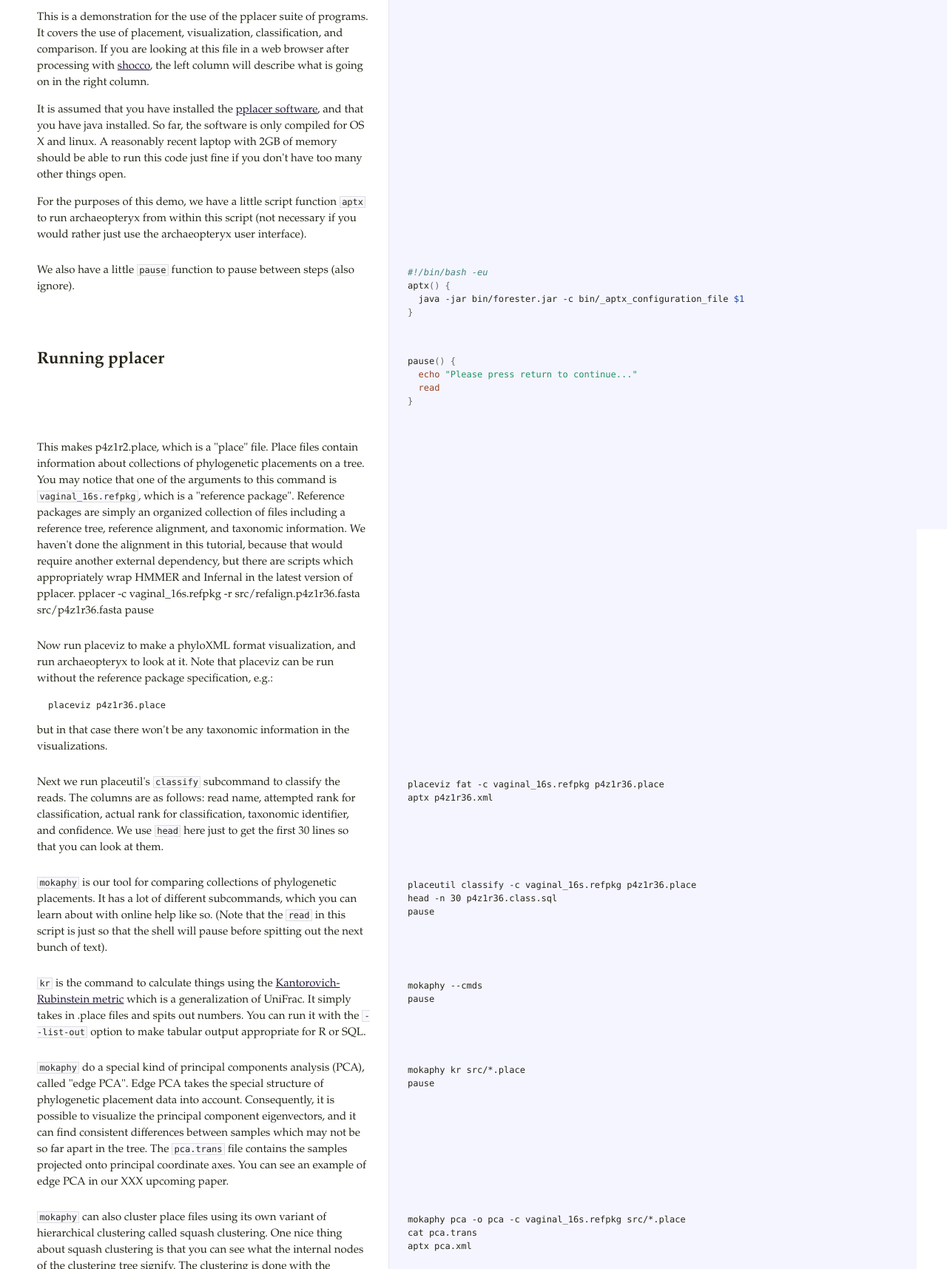
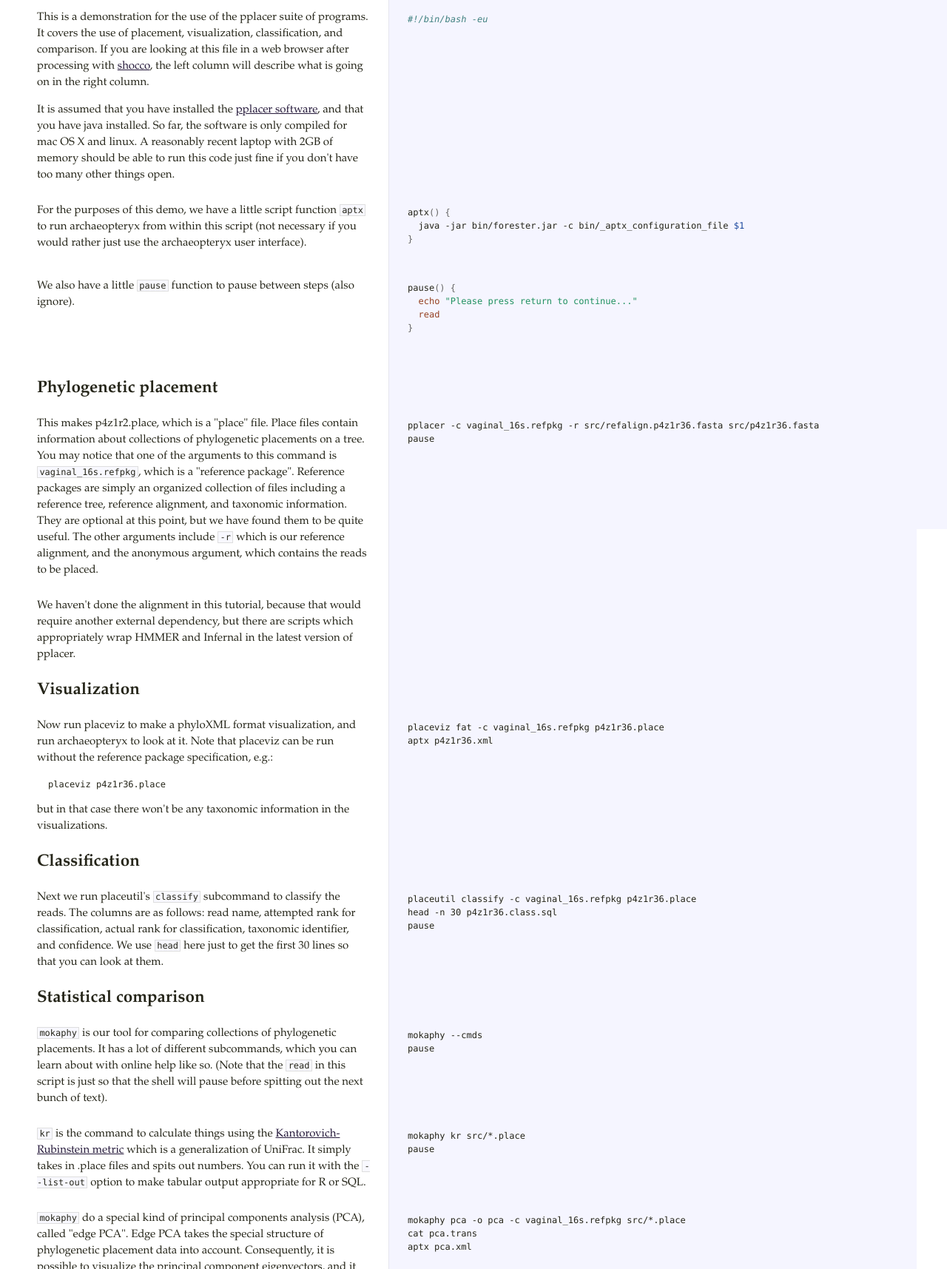
Before and after one commit to fhcrc/microbiome-demo, a plain HTML site: page pplacer_demo.html in a window 1280 px wide. Shown: the part 85-1800 px from the top of the page at 74% size. Drawn offline with Linux system fonts and the light colour scheme.

Commit message:
sections

```diff
--- a/pplacer_demo.html
+++ b/pplacer_demo.html
@@ -25,32 +25,39 @@ what is going on in the right column.</p>
 <p>It is assumed that you have installed the
 <a href="http://matsen.fhcrc.org/pplacer/download.html">pplacer software</a>,
 and that you have java installed. So far, the software is only compiled for
-OS X and linux. A reasonably recent laptop with 2GB of memory should be able
-to run this code just fine if you don't have too many other things open.</p>
+mac OS X and linux. A reasonably recent laptop with 2GB of memory should be
+able to run this code just fine if you don't have too many other things open.</p>
+
+</td><td class=code><div class=highlight><pre>
+<span class="c">#!/bin/bash -eu</span>
+
+</pre></div></td></tr><tr><td class=docs>
 
 <p>For the purposes of this demo, we have a little script function <code>aptx</code> to
 run archaeopteryx from within this script (not necessary if you would rather
 just use the archaeopteryx user interface).</p>
+
+</td><td class=code><div class=highlight><pre>
+aptx<span class="o">()</span> <span class="o">{</span>
+  java -jar bin/forester.jar -c bin/_aptx_configuration_file <span class="nv">$1</span>
+<span class="o">}</span>
 
 </pre></div></td></tr><tr><td class=docs>
 
 <p>We also have a little <code>pause</code> function to pause between steps (also ignore).</p>
 
 </td><td class=code><div class=highlight><pre>
-<span class="c">#!/bin/bash -eu</span>
-aptx<span class="o">()</span> <span class="o">{</span>
-  java -jar bin/forester.jar -c bin/_aptx_configuration_file <span class="nv">$1</span>
-<span class="o">}</span>
-
-</pre></div></td></tr><tr><td class=docs>
-
-<h2>Running pplacer</h2>
-
-</td><td class=code><div class=highlight><pre>
 pause<span class="o">()</span> <span class="o">{</span>
   <span class="nb">echo</span> <span class="s2">&quot;Please press return to continue...&quot;</span>
   <span class="nb">read</span>
 <span class="o">}</span>
+
+
+</pre></div></td></tr><tr><td class=docs>
+
+<h2>Phylogenetic placement</h2>
+
+</td><td class=code><div class=highlight><pre>
 
 </pre></div></td></tr><tr><td class=docs>
 
@@ -59,12 +66,28 @@ Place files contain information about collections of phylogenetic placements
 on a tree. You may notice that one of the arguments to this command is
 <code>vaginal_16s.refpkg</code>, which is a "reference package". Reference packages are
 simply an organized collection of files including a reference tree, reference
-alignment, and taxonomic information. We haven't done the alignment in this
+alignment, and taxonomic information. They are optional at this point, but we
+have found them to be quite useful. The other arguments include <code>-r</code> which is
+our reference alignment, and the anonymous argument, which contains the reads
+to be placed.</p>
+
+</td><td class=code><div class=highlight><pre>
+pplacer -c vaginal_16s.refpkg -r src/refalign.p4z1r36.fasta src/p4z1r36.fasta
+pause
+
+</pre></div></td></tr><tr><td class=docs>
+
+<p>We haven't done the alignment in this
 tutorial, because that would require another external dependency, but there
 are scripts which appropriately wrap HMMER and Infernal in the latest version
-of pplacer.
-pplacer -c vaginal_16s.refpkg -r src/refalign.p4z1r36.fasta src/p4z1r36.fasta
-pause</p>
+of pplacer.</p>
+
+</td><td class=code><div class=highlight><pre>
+
+
+</pre></div></td></tr><tr><td class=docs>
+
+<h2>Visualization</h2>
 
 </td><td class=code><div class=highlight><pre>
 
@@ -81,6 +104,15 @@ reference package specification, e.g.:</p>
 visualizations.</p>
 
 </td><td class=code><div class=highlight><pre>
+placeviz fat -c vaginal_16s.refpkg p4z1r36.place
+aptx p4z1r36.xml
+
+
+</pre></div></td></tr><tr><td class=docs>
+
+<h2>Classification</h2>
+
+</td><td class=code><div class=highlight><pre>
 
 </pre></div></td></tr><tr><td class=docs>
 
@@ -91,8 +123,15 @@ We use <code>head</code> here just to get the first 30 lines so that you can loo
 them.</p>
 
 </td><td class=code><div class=highlight><pre>
-placeviz fat -c vaginal_16s.refpkg p4z1r36.place
-aptx p4z1r36.xml
+placeutil classify -c vaginal_16s.refpkg p4z1r36.place
+head -n 30 p4z1r36.class.sql
+pause
+
+</pre></div></td></tr><tr><td class=docs>
+
+<h2>Statistical comparison</h2>
+
+</td><td class=code><div class=highlight><pre>
 
 </pre></div></td></tr><tr><td class=docs>
 
@@ -102,8 +141,7 @@ help like so. (Note that the <code>read</code> in this script is just so that th
 will pause before spitting out the next bunch of text).</p>
 
 </td><td class=code><div class=highlight><pre>
-placeutil classify -c vaginal_16s.refpkg p4z1r36.place
-head -n 30 p4z1r36.class.sql
+mokaphy --cmds
 pause
 
 </pre></div></td></tr><tr><td class=docs>
@@ -115,7 +153,7 @@ spits out numbers. You can run it with the <code>--list-out</code> option to mak
 tabular output appropriate for R or SQL.</p>
 
 </td><td class=code><div class=highlight><pre>
-mokaphy --cmds
+mokaphy kr src/*.place
 pause
 
 </pre></div></td></tr><tr><td class=docs>
@@ -129,8 +167,9 @@ contains the samples projected onto principal coordinate axes. You can
 see an example of edge PCA in our XXX upcoming paper.</p>
 
 </td><td class=code><div class=highlight><pre>
-mokaphy kr src/*.place
-pause
+mokaphy pca -o pca -c vaginal_16s.refpkg src/*.place
+cat pca.trans
+aptx pca.xml
 
 </pre></div></td></tr><tr><td class=docs>
 
@@ -143,29 +182,27 @@ subdirectory <code>mass_trees</code> which contain all of the mass averages for
 internal nodes of the tree.</p>
 
 </td><td class=code><div class=highlight><pre>
-mokaphy pca -o pca -c vaginal_16s.refpkg src/*.place
-cat pca.trans
-aptx pca.xml
+mokaphy cluster -o my_cluster src/*.place
+aptx my_cluster/mass_trees/0006.phy.fat.xml my_cluster/cluster.tre
 
 </pre></div></td></tr><tr><td class=docs>
 
 <p>There is also a way using mokaphy to collect all of these together into named
 units to ease visualization of the mass distributions corresponding to
-internal nodes of cluster trees.</p>
-
-</td><td class=code><div class=highlight><pre>
-mokaphy cluster -o my_cluster src/*.place
-aptx my_cluster/mass_trees/0006.phy.fat.xml my_cluster/cluster.tre
-
-</pre></div></td></tr><tr><td class=docs>
+internal nodes of cluster trees. Here we just view one of those
+visualizations.</p>
 
 </td><td class=code><div class=highlight><pre>
 aptx src/clusters_0121.xml
 
 
+</td><td class=code><div class=highlight><pre>
+</pre></div></td></tr><tr><td class=docs>
 
 </pre></div></td></tr><tr><td class=docs>
-</td><td class=code><div class=highlight><pre></td><td class='code'></td></tr>
+</td><td class=code><div class=highlight><pre>
+
+</pre></div></td></tr><tr><td class=docs></td><td class='code'></td></tr>
     </tbody>
     </table>
 </div>
```
Also changed, not shown: 1 other file.
